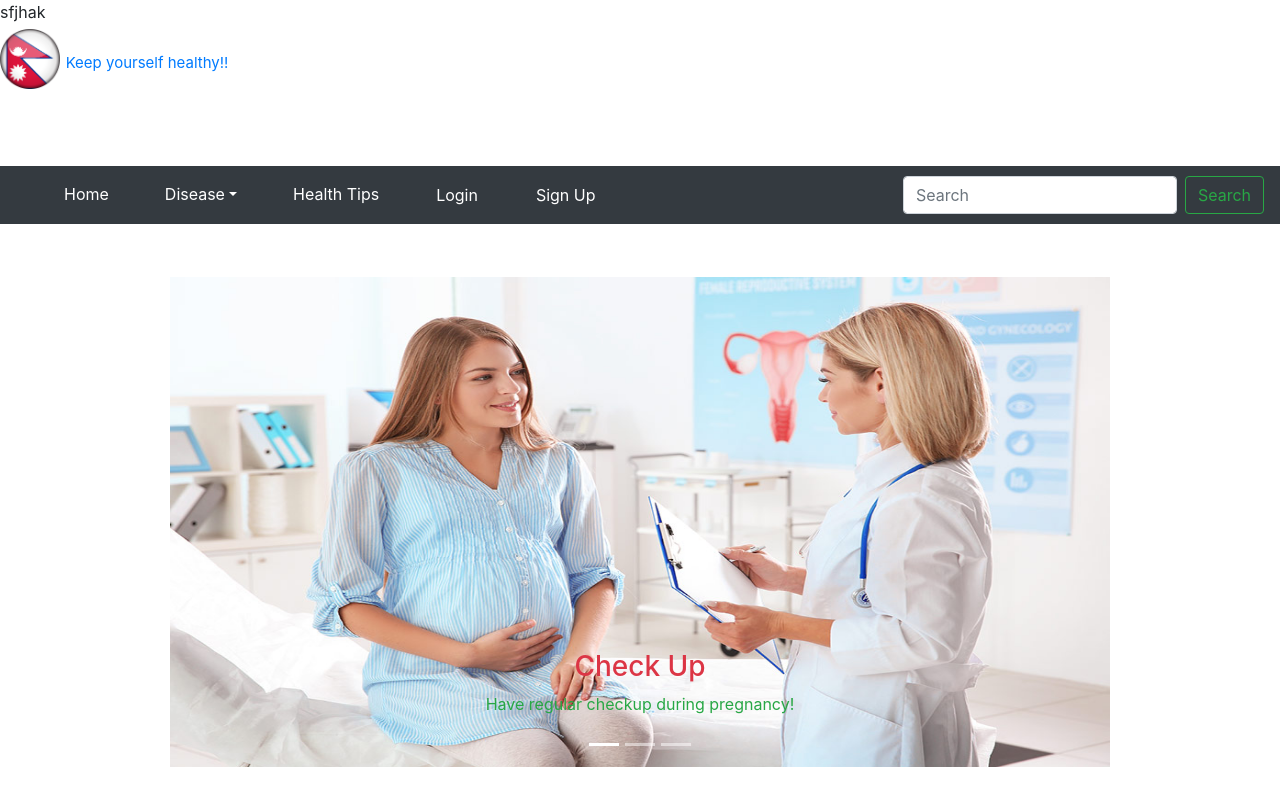
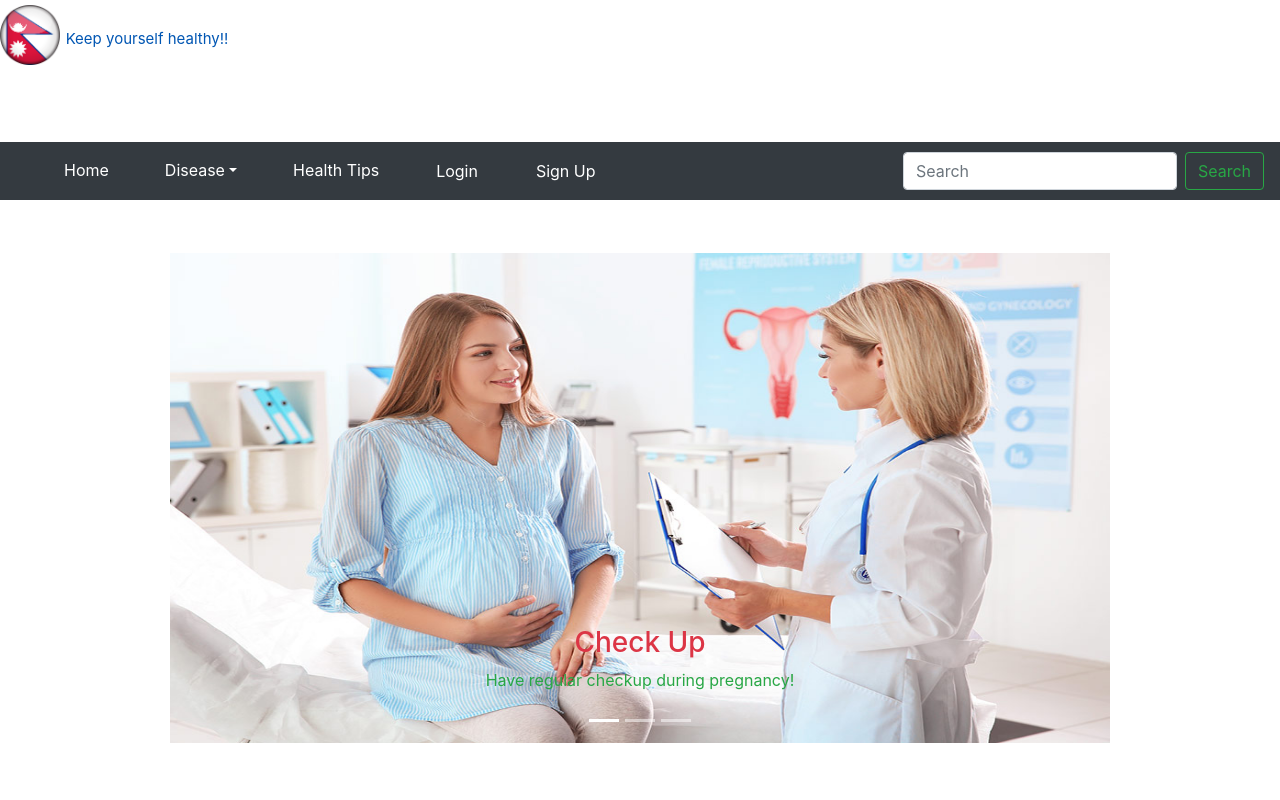
Before and after one commit to Amanmahaseth/Website, a Django app: page / in a window 1280 px wide. Run offline with Django 3.2, Linux system fonts and the light colour scheme; some libraries are stand-ins or nearby versions.

Commit message:
Correction

```diff
--- a/templates/index.html
+++ b/templates/index.html
@@ -19,7 +19,7 @@
 
   }
   </style>
-sfjhak
+
 	<title></title>
 </head>
 <body>
```
